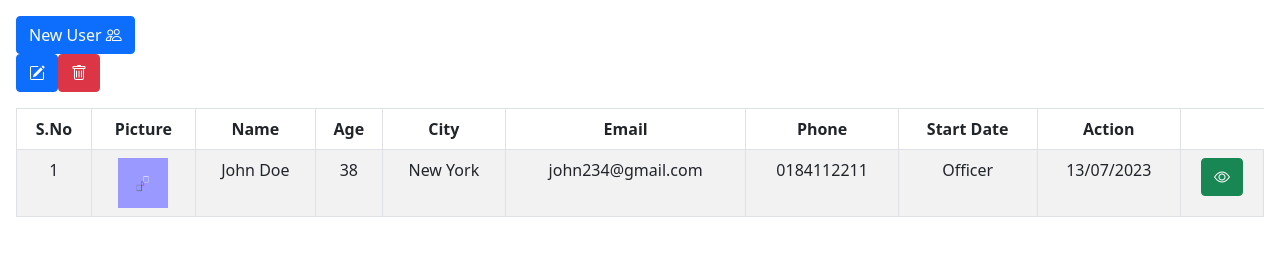
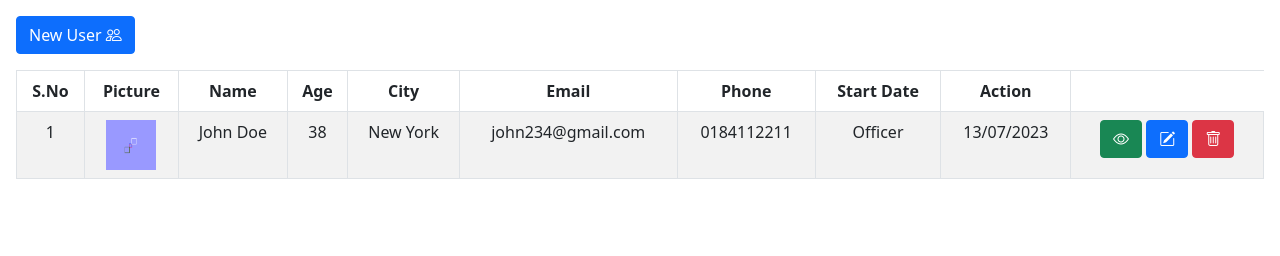
Before and after one commit to epramh/crud-operation, a website built with Vite: page index.html in a window 1280 px wide. Built offline with nearby package versions, Linux system fonts and the light colour scheme.

Commit message:
Fixing the button inside table>tbody>td

```diff
--- a/index.html
+++ b/index.html
@@ -75,8 +75,8 @@
               <td>Officer</td>
               <td>13/07/2023</td>
               <td>
-                <button class="btn btn-success"><i class="bi bi-eye"></i></button></td>
-                <button class="btn btn-primary"><i class="bi bi-pencil-square"></i></button></td>
+                <button class="btn btn-success"><i class="bi bi-eye"></i></button>
+                <button class="btn btn-primary"><i class="bi bi-pencil-square"></i></button>
                 <button class="btn btn-danger"><i class="bi bi-trash"></i>
               </td>
 
--- a/src/index.js
+++ b/src/index.js
@@ -1 +1 @@
-import './styles.scss';
+// import './styles.scss';
```
